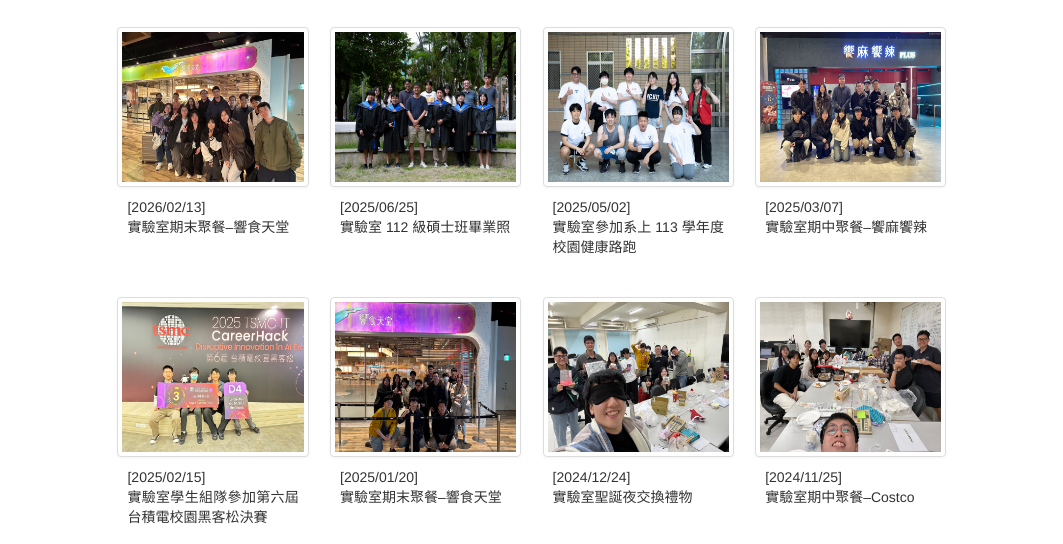
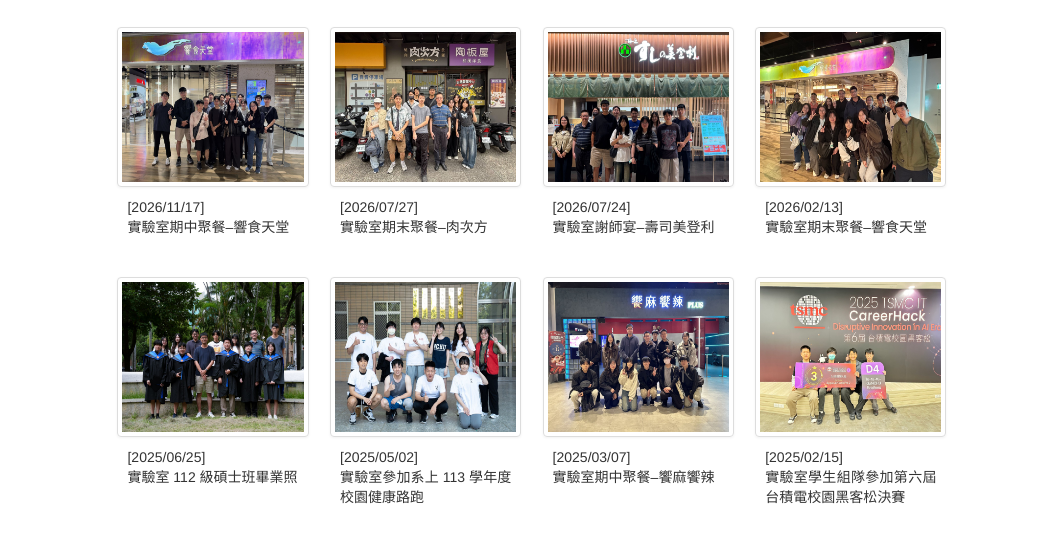
Before and after one commit to qiclab/qiclab.github.io, a plain HTML site: page events.html in a window 1280 px wide. Shown: the part 351-895 px from the top of the page, without its empty margins (108-1171 px from the left). Drawn offline with Linux system fonts and the light colour scheme.

Commit message:
Update website

```diff
--- a/events.html
+++ b/events.html
@@ -52,11 +52,33 @@
 						<div class="row-fluid">
 							<ul class="thumbnails da-thumbs">
 								<li class="span3">
+									<a class="thumbnail" data-fancybox="images" href="images/20261117.jpg" data-caption="[2026/11/17] 實驗室期中聚餐–響食天堂">
+										<img src="images/20261117.jpg" style="width:200px; height:150px;"/>
+									</a>
+									<p class="caption" style="text-align:justify">[2026/11/17]<br>實驗室期中聚餐–響食天堂</p>
+								</li>
+								<li class="span3">
+									<a class="thumbnail" data-fancybox="images" href="images/20260727.jpg" data-caption="[2026/07/27] 實驗室期末聚餐–肉次方">
+										<img src="images/20260727.jpg" style="width:200px; height:150px;"/>
+									</a>
+									<p class="caption" style="text-align:justify">[2026/07/27]<br>實驗室期末聚餐–肉次方</p>
+								</li>
+								<li class="span3">
+									<a class="thumbnail" data-fancybox="images" href="images/20260724.jpg" data-caption="[2026/07/24] 實驗室謝師宴–壽司美登利">
+										<img src="images/20260724.jpg" style="width:200px; height:150px;"/>
+									</a>
+									<p class="caption" style="text-align:justify">[2026/07/24]<br>實驗室謝師宴–壽司美登利</p>
+								</li>
+								<li class="span3">
 									<a class="thumbnail" data-fancybox="images" href="images/20260213.jpg" data-caption="[2026/02/13] 實驗室期末聚餐–響食天堂">
 										<img src="images/20260213.jpg" style="width:200px; height:150px;"/>
 									</a>
 									<p class="caption" style="text-align:justify">[2026/02/13]<br>實驗室期末聚餐–響食天堂</p>
 								</li>
+							</ul>
+						</div>
+						<div class="row-fluid">
+							<ul class="thumbnails da-thumbs">
 								<li class="span3">
 									<a class="thumbnail" data-fancybox="images" href="images/20250625.jpg" data-caption="[2025/06/25] 實驗室 112 級碩士班畢業照">
 										<img src="images/20250625.jpg" style="width:200px; height:150px;"/>
@@ -75,16 +97,16 @@
 									</a>
 									<p class="caption" style="text-align:justify">[2025/03/07]<br>實驗室期中聚餐–饗麻饗辣</p>
 								</li>
-							</ul>
-						</div>
-						<div class="row-fluid">
-							<ul class="thumbnails da-thumbs">
 								<li class="span3">
 									<a class="thumbnail" data-fancybox="images" href="images/20250215.jpg" data-caption="[2025/02/15] 實驗室學生組隊參加第六屆台積電校園黑客松決賽">
 										<img src="images/20250215.jpg" style="width:200px; height:150px;"/>
 									</a>
 									<p class="caption" style="text-align:justify">[2025/02/15]<br>實驗室學生組隊參加第六屆台積電校園黑客松決賽</p>
 								</li>
+							</ul>
+						</div>
+						<div class="row-fluid">
+							<ul class="thumbnails da-thumbs">
 								<li class="span3">
 									<a class="thumbnail" data-fancybox="images" href="images/20250120.jpg" data-caption="[2025/01/20] 實驗室期末聚餐–響食天堂">
 										<img src="images/20250120.jpg" style="width:200px; height:150px;"/>
@@ -103,16 +125,16 @@
 									</a>
 									<p class="caption" style="text-align:justify">[2024/11/25]<br>實驗室期中聚餐–Costco</p>
 								</li>
-							</ul>
-						</div>
-						<div class="row-fluid">
-							<ul class="thumbnails da-thumbs">
 								<li class="span3">
 									<a class="thumbnail" data-fancybox="images" href="images/20241012.jpg" data-caption="[2024/10/12] 實驗室學生組隊參加 113 年資安技能金盾獎初賽">
 										<img src="images/20241012.jpg" style="width:200px; height:150px;"/>
 									</a>
 									<p class="caption" style="text-align:justify">[2024/10/12]<br>實驗室學生組隊參加 113 年資安技能金盾獎初賽</p>
 								</li>
+							</ul>
+						</div>
+						<div class="row-fluid">
+							<ul class="thumbnails da-thumbs">
 								<li class="span3">
 									<a class="thumbnail" data-fancybox="images" href="images/20240813.jpg" data-caption="[2024/08/13] 老師至國立成功大學參加 AsiaJCIS 國際研討會">
 										<img src="images/20240813.jpg" style="width:200px; height:150px;"/>
@@ -131,16 +153,16 @@
 									</a>
 									<p class="caption" style="text-align:justify">[2024/05/25]<br>實驗室學生參加教育部 AIS3 MyFirstCTF 初階資安攻防演練</p>
 								</li>
-							</ul>
-						</div>
-						<div class="row-fluid">
-							<ul class="thumbnails da-thumbs">
 								<li class="span3">
 									<a class="thumbnail" data-fancybox="images" href="images/20240503.jpg" data-caption="[2024/05/03] 實驗室參加系上 112 學年度校園健康路跑">
 										<img src="images/20240503.jpg" style="width:200px; height:150px;"/>
 									</a>
 									<p class="caption" style="text-align:justify">[2024/05/03]<br>實驗室參加系上 112 學年度校園健康路跑</p>
 								</li>
+							</ul>
+						</div>
+						<div class="row-fluid">
+							<ul class="thumbnails da-thumbs">
 								<li class="span3">
 									<a class="thumbnail" data-fancybox="images" href="images/20240126.jpg" data-caption="[2024/01/26] 實驗室學生組隊參加第五屆台積電校園黑客松決賽">
 										<img src="images/20240126.jpg" style="width:200px; height:150px;"/>
@@ -159,21 +181,27 @@
 									</a>
 									<p class="caption" style="text-align:justify">[2023/11/28]<br>實驗室學生參加中央研究院第二屆後量子密碼學標準化與遷移工作坊</p>
 								</li>
-							</ul>
-						</div>
-						<div class="row-fluid">
-							<ul class="thumbnails da-thumbs">
 								<li class="span3">
 									<a class="thumbnail" data-fancybox="images" href="images/20231124.jpg" data-caption="[2023/11/24] 實驗室學生組隊參加 112 年資安技能金盾獎決賽">
 										<img src="images/20231124.jpg" style="width:200px; height:150px;"/>
 									</a>
 									<p class="caption" style="text-align:justify">[2023/11/24]<br>實驗室學生組隊參加 112 年資安技能金盾獎決賽</p>
 								</li>
+							</ul>
+						</div>
+						<div class="row-fluid">
+							<ul class="thumbnails da-thumbs">
 								<li class="span3">
 									<a class="thumbnail" data-fancybox="images" href="images/20231123.jpg" data-caption="[2023/11/23] 實驗室學生組隊參加 112 年校內興程式競賽">
 										<img src="images/20231123.jpg" style="width:200px; height:150px;"/>
 									</a>
 									<p class="caption" style="text-align:justify">[2023/11/23]<br>實驗室學生組隊參加 112 年校內興程式競賽</p>
+								</li>
+								<li class="span3">
+									<a class="thumbnail" data-fancybox="images" href="images/20230915.jpg" data-caption="[2023/09/15] 老師至國立中山大學參加 112 年優秀年輕學者策勵營">
+										<img src="images/20230915.jpg" style="width:200px; height:150px;"/>
+									</a>
+									<p class="caption" style="text-align:justify">[2023/09/15]<br>老師至國立中山大學參加 112 年優秀年輕學者策勵營</p>
 								</li>
 								<li class="span3">
 									<a class="thumbnail" data-fancybox="images" href="images/20230825.jpg" data-caption="[2023/08/25] 實驗室迎新聚餐–胖老爹">
```
Also changed, not shown: images/20230915.jpg (added), images/20260724.jpg (added), images/20260727.jpg (added), images/20261117.jpg (added).
